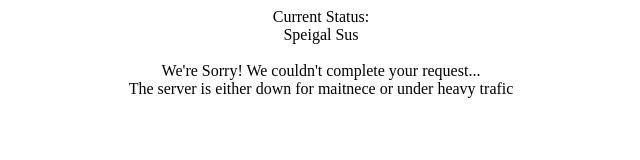
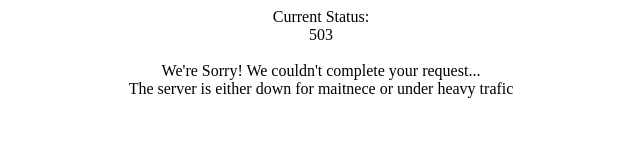
Before and after one commit to craftco/craftco.github.io, a plain HTML site: page index.html in a window 1280 px wide. Shown: the full height of the page, 319-959 px from the left. Drawn offline with Linux system fonts and the light colour scheme.

Commit message:
Update index.html

```diff
--- a/index.html
+++ b/index.html
@@ -1,2 +1,2 @@
 
-<p style="text-align: center"> Current Status: <br> Speigal Sus <br> <br> We're Sorry! We couldn't complete your request... <br> The server is either down for maitnece or under heavy trafic
+<p style="text-align: center"> Current Status: <br> 503 <br> <br> We're Sorry! We couldn't complete your request... <br> The server is either down for maitnece or under heavy trafic
```
